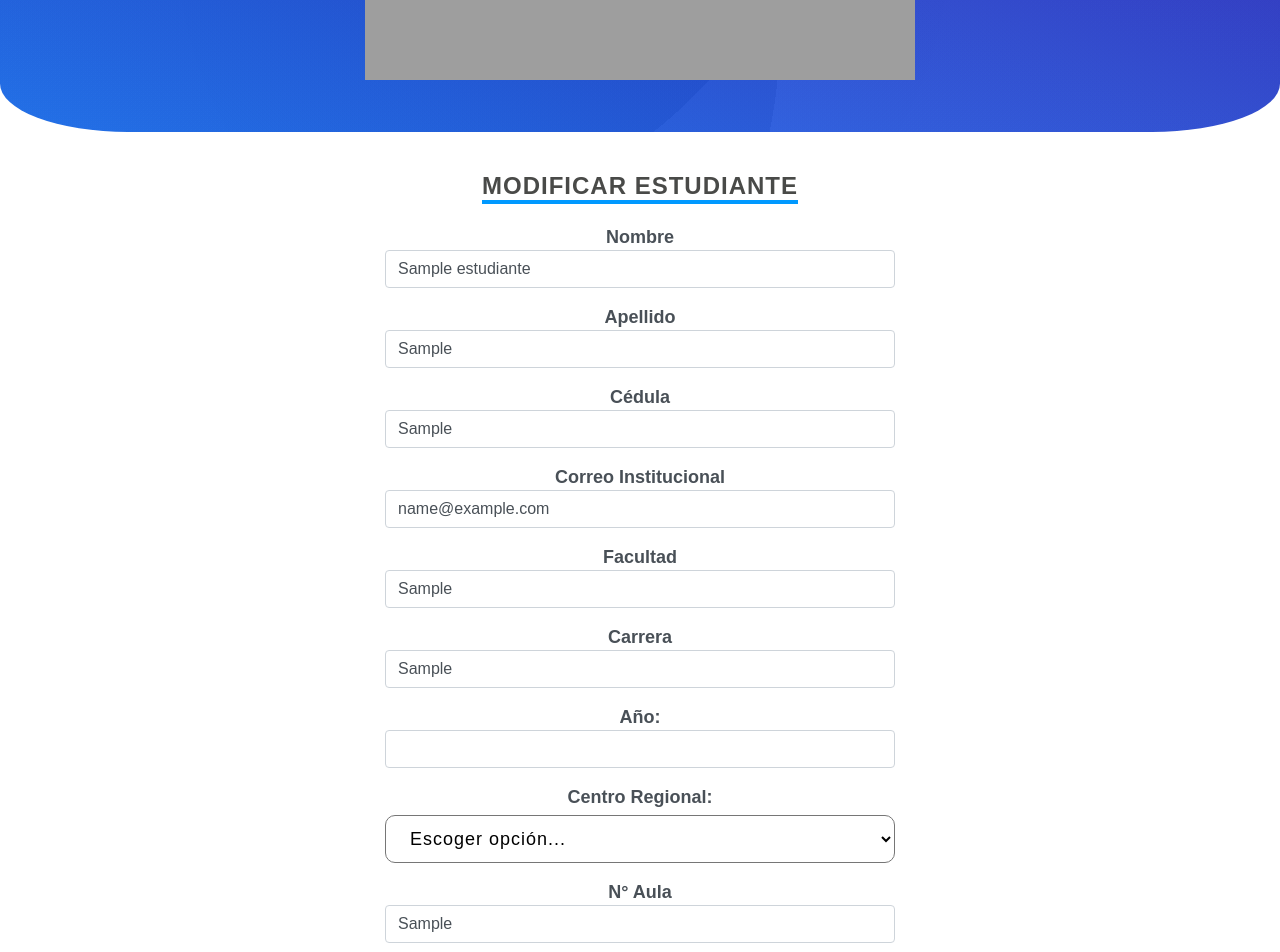
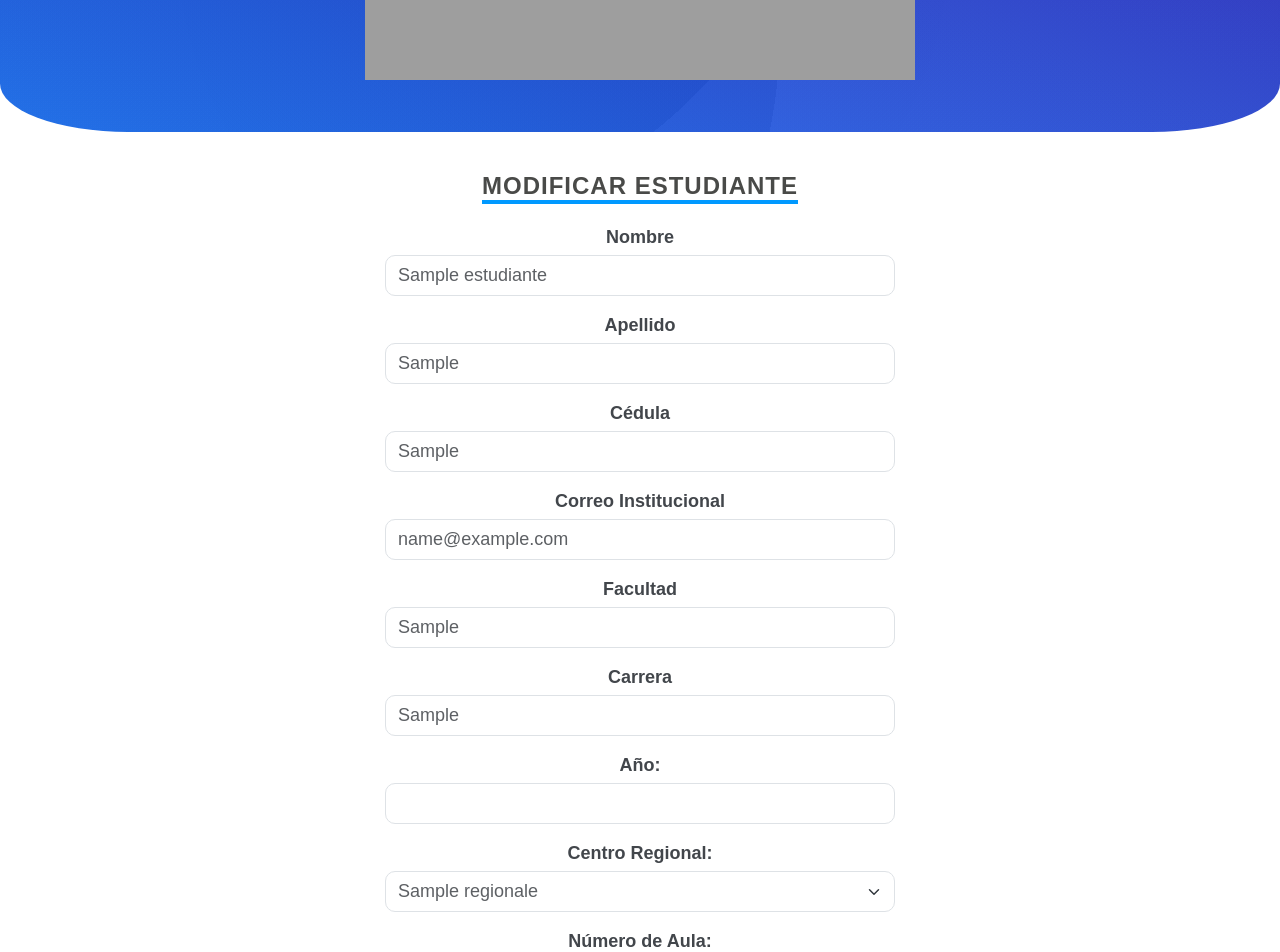
Before and after one commit to AngelaYermey/RegistrosBD, a PHP site: the page made by administrador/estudiante/modificarDatosestudiante.php in a window 1280 px wide. Shown: the part 353-1305 px from the top of the page. Run offline with PHP 8.4, Linux system fonts and the light colour scheme; the visitor is signed in with stand-in values (Sample User, id 1); tables that the repository leaves empty or names only in its code hold one stand-in row (values such as "Sample post"); data that the repository does not hold is empty; some libraries are stand-ins or nearby versions; grey boxes are pictures that could not be loaded.

Commit message:
Css listo. creoo

```diff
--- a/administrador/estudiante/modificarDatosestudiante.php
+++ b/administrador/estudiante/modificarDatosestudiante.php
@@ -16,8 +16,8 @@ if ($validar == null || $validar == '') {
 <head>
     <meta charset="UTF-8">
     <meta name="viewport" content="width=device-width, initial-scale=1.0">
-    <link rel="stylesheet" href="https://stackpath.bootstrapcdn.com/bootstrap/4.5.2/css/bootstrap.min.css">
-    <link rel="shortcut icon" href="./img/iconoRetinanuevo.png" type="image/x-icon">
+    <link href="https://cdn.jsdelivr.net/npm/bootstrap@5.3.3/dist/css/bootstrap.min.css" rel="stylesheet">
+    <link rel="shortcut icon" href="../../img/iconoRetinanuevo.png" type="image/x-icon">
     <link rel="stylesheet" href="../../css/formModificar.css">
     <title>ROEH: modificar estudiante</title>
 </head>
@@ -48,8 +48,13 @@ if (isset($_GET["cedEst"])) {
     exit();
 }
 
-$query = "SELECT id_centroRegional, nombre_centro FROM centros_regionales";
-$resultCentros = $conn->query($query);
+// Consulta para obtener los centros regionales
+$queryCentros = "SELECT id_centroRegional, nombre_centro FROM centros_regionales";
+$resultCentros = $conn->query($queryCentros);
+
+// Consulta para obtener las aulas
+$queryAulas = "SELECT numero_aula, id_centroRegional FROM aula";
+$resultAulas = $conn->query($queryAulas);
 ?>
 
 
@@ -64,43 +69,42 @@ $resultCentros = $conn->query($query);
             <div class="form">
                 <h2>Modificar Estudiante</h2><br>
                 <form method="POST" class="custom-form-style">
-                    <div class="form-floating mb-3">
+                    <div class="mb-3">
                         <?php include "actualizar_estudiante.php"; ?>
                         <label for="nom" class="form-label">Nombre</label>
                         <input type="text" id="nom" class="form-control" name="nom" pattern="[A-Za-zÁáÉéÍíÓóÚúÜüÑñ]+" title="Solo se permiten letras mayúsculas y minúsculas" value="<?php echo $datos->nombre; ?>" required>
                     </div>
-                    <div class="form-floating mb-3">
+                    <div class="mb-3">
                         <label for="ape" class="form-label">Apellido</label>
                         <input type="text" id="ape" class="form-control" name="ape" pattern="[A-Za-zÁáÉéÍíÓóÚúÜüÑñ]+" title="Solo se permiten letras mayúsculas y minúsculas" value="<?php echo $datos->apellido; ?>" required>
                     </div>
-                    <div class="form-floating mb-3">
+                    <div class="mb-3">
                         <label for="cedula" class="form-label">Cédula</label>
                         <input type="text" id="cedula" name="nueva_cedula" class="form-control" pattern="(\d{1,2}|PE|E|N|\d{1,2}AV|\d{1,2}PI)-\d{1,4}-\d{1,5}" title="Formato: XX-XXXX-XXXXX" value="<?php echo $datos->cedula_estudiante; ?>" required>
                         <!-- Campo oculto para almacenar la cédula antigua por si necesita modificar este campo-->
                         <input type="hidden" name="cedAntigua" value="<?php echo $datos->cedula_estudiante; ?>">
                     </div>
-                    <div class="form-floating mb-3">
+                    <div class="mb-3">
                         <label for="correo" class="form-label">Correo Institucional</label>
                         <input type="email" id="correo" name="correo" class="form-control" title="Formato: @utp.ac.pa " pattern="^[\w.%+-]+@([a-zA-Z0-9-]+\.)*utp\.ac\.pa$" value="<?php echo $datos->email; ?>" required>
                     </div>
 
-                    <div class="form-floating mb-3">
+                    <div class="mb-3">
                         <label for="facultad" class="form-label">Facultad</label>
                         <input type="text" id="facultad" name="facultad" class="form-control" title="Por favor, ingrese su facultad." value="<?php echo $datos->facultad; ?>" required>
                     </div>
-                    <div class="form-floating mb-3">
+                    <div class="mb-3">
                         <label for="carrera" class="form-label">Carrera</label>
                         <input type="text" id="carrera" name="carrera" class="form-control" title="Por favor, ingrese su carrera." value="<?php echo $datos->carrera; ?>" required>
                     </div>
-                    <div class="form-floating mb-3">
+                    <div class="mb-3">
                         <label for="año" class="form-label">Año:</label>
                         <input type="text" id="año" name="año" pattern="[1-5]" class="form-control" value="<?php echo $datos->año; ?>" required>
                     </div>
 
-                    <div class="form-floating mb-3">
+                    <div class="mb-3">
                         <label for="cr">Centro Regional:</label>
                         <select id="cr" name="id_centroRegional" class="form-select" required>
-                            <option value="">Escoger opción...</option>
                             <?php while ($row = $resultCentros->fetch_assoc()) : ?>
                                 <option value="<?php echo $row['id_centroRegional']; ?>" <?php echo $datos->id_centroRegional == $row['id_centroRegional'] ? "selected" : ""; ?>>
                                     <?php echo $row['nombre_centro']; ?>
@@ -109,11 +113,16 @@ $resultCentros = $conn->query($query);
                         </select>
                     </div>
 
-                    <div class="form-floating mb-3">
-                        <label for="numAula" class="form-label">N° Aula</label>
-                        <input type="text" id="aula" name="aula" class="form-control" title="Por favor, ingrese el número del aula." value="<?php echo $datos->numero_aula; ?>" required>
+                    <div class="mb-3">
+                        <label for="numAula">Número de Aula:</label>
+                        <select id="aula" name="aula" class="form-select" required>
+                            <?php while ($row = $resultAulas->fetch_assoc()) : ?>
+                                <option value="<?php echo $row['numero_aula']; ?>" <?php echo $datos->numero_aula == $row['numero_aula'] ? "selected" : ""; ?>><?php echo $row['numero_aula']; ?></option>
+                            <?php endwhile; ?>
+                        </select>
                     </div>
-                    <div class="form-floating mb-3">
+
+                    <div class="mb-3">
                         <label for="pass" class="form-label">Contraseña</label>
                         <input type="text" id="pass" name="pass" class="form-control" value="<?php echo $datos->contraseña; ?>" required>
                     </div>
--- a/css/formModificar.css
+++ b/css/formModificar.css
@@ -36,65 +36,24 @@ section {
     letter-spacing: 1px;
   }
 
-  /* Estilos para los campos del formulario */
-  section .contentbx .form .inputbx {
-    margin-bottom: 20px;
-  }
 
-  .form-floating label {
+  .mb-3 label {
     font-size: 18px; /* Tamaño de fuente */
-    color: #495057; /* Color de texto */
+    color: #42464b; /* Color de texto */
     margin-top: 10px;
     margin-bottom: -1px;
     display: block; /* Hacer que los labels ocupen una línea completa */
     font-weight: 590;
   }
 
-  /* Estilos para los inputs del formulario */
-  section .contentbx .form .inputbx input,
-  section .contentbx .form .inputbx select {
-    width: 100%;
-    padding: 12px 20px;
-    font-weight: 300;
-    border: 1px solid #20272a;
+  section .contentbx .form select,
+  section .contentbx .form input {
     font-size: 18px;
-    letter-spacing: 1px;
-    background: transparent;
+    display: block;
     border-radius: 10px;
     margin-top: 5px;
     box-sizing: border-box;
-  }
-
-  /* Estilos para el campo Tipo de Usuario al enfocarse */
-  section .contentbx .form .inputbx select:focus {
-    border-color: #6096ba;
-  }
-
-  /* Estilos para las opciones del campo Tipo de Usuario */
-  section .contentbx .form .inputbx select option {
-    font-size: 18px;
-    color: #495057;
-  }
-
-  /* Estilos para el botón de enviar del formulario */
-  section .contentbx .form .inputbx button[type="submit"] {
-    background: #1c75fa;
-    color: #fff;
-    outline: none;
-    border: none;
-    font-weight: 500;
-    cursor: pointer;
-    padding: 12px 20px;
-    font-size: 18px;
-    border-radius: 10px;
-    margin-top: 5px;
-    box-sizing: border-box;
-    width: 100%;
-  }
-
-  /* Estilos para el botón de enviar del formulario al pasar el cursor sobre él */
-  section .contentbx .form .inputbx button[type="submit"]:hover {
-    background: #65a0c7;
+    color: #393d42d1; /* Color de texto */
   }
 
    /* Estilos para el botón del formulario modificar*/
@@ -112,7 +71,7 @@ section {
     box-sizing: border-box;
     width: 80%;
   }
-   /* Estilos para el botón del formulario modificar*/
+   /* Estilos para el botón del formulario cancelar*/
    section .contentbx .form .inputbx2 a {
     background: #8d99ae;
     color: #fff;
@@ -128,79 +87,6 @@ section {
     width: 80%;
   }
 
-  section .contentbx .form select {
-    width: 100%;
-    padding: 12px 20px;
-    font-weight: 300;
-    font-size: 18px;
-    letter-spacing: 1px;
-    background: transparent;
-    border-radius: 10px;
-    margin-top: 5px;
-    box-sizing: border-box;
-  }
-
-  /* Estilos para mensajes en el formulario */
-  section .contentbx .form .inputbx p {
-    color: #0d70a2;
-    font-size: 18px;
-  }
-
-  /* Estilos para enlaces del formulario */
-  section .contentbx .form .inputbx p a {
-    color: #f51515;
-    font-size: 18px;
-  }
-
-  /* Estilos para subtítulos del formulario */
-  section .contentbx .form h3 {
-    color: #607d8b;
-    text-align: center;
-    margin: 30px 0 10px;
-    font-weight: 500;
-  }
-
-
-  /* Estilos para el título del formulario */
-  section .contentbx .admin h2 {
-    color: #494a48;
-    font-weight: 600;
-    font-size: 1.5em;
-    text-transform: uppercase;
-    margin-bottom: 10px;
-    border-bottom: 4px solid #6096ba;
-    display: inline-block;
-    letter-spacing: 1px;
-  }
-
-  /* Estilos para los botones del formulario */
-  section .contentbx .form .inputbx a.btn_regUsuario,
-  section .contentbx .form .inputbx a.btn_tabProf,
-  section .contentbx .form .inputbx a.btn_tabEstud,
-  section .contentbx .form .inputbx a.btnsalir,
-  section .contentbx .form .inputbx a.btnvolver {
-    display: inline-block;
-    background: #dc3545;
-    color: #fff;
-    font-weight: 500;
-    cursor: pointer;
-    padding: 12px 20px;
-    font-size: 18px;
-    border-radius: 10px;
-    margin-top: 5px;
-    box-sizing: border-box;
-    width: 100%;
-    text-align: center; /* Centrar texto */
-    text-decoration: none; /* Quitar subrayado del enlace */
-  }
-
-
-  /* Estilos para los botones del formulario al pasar el cursor sobre ellos */
-  section .contentbx .form .inputbx a.btn_reistrar:hover,
-  section .contentbx .form .inputbx a.btn_modificar:hover,
-  section .contentbx .form .inputbx a.btnCrear_eliminar:hover {
-    background: #65a0c7;
-  }
 
 
   /* Estilos para el contenido al estar en dispositivos con ancho máximo de 1024px */
```
Also changed, not shown: administrador/asignaturas/modificarAsignatura.php (+6 -6 lines), administrador/aulas/modificarAula.php (+5 -6 lines), administrador/profesor/modificarDatosprofesor.php (+6 -6 lines).
